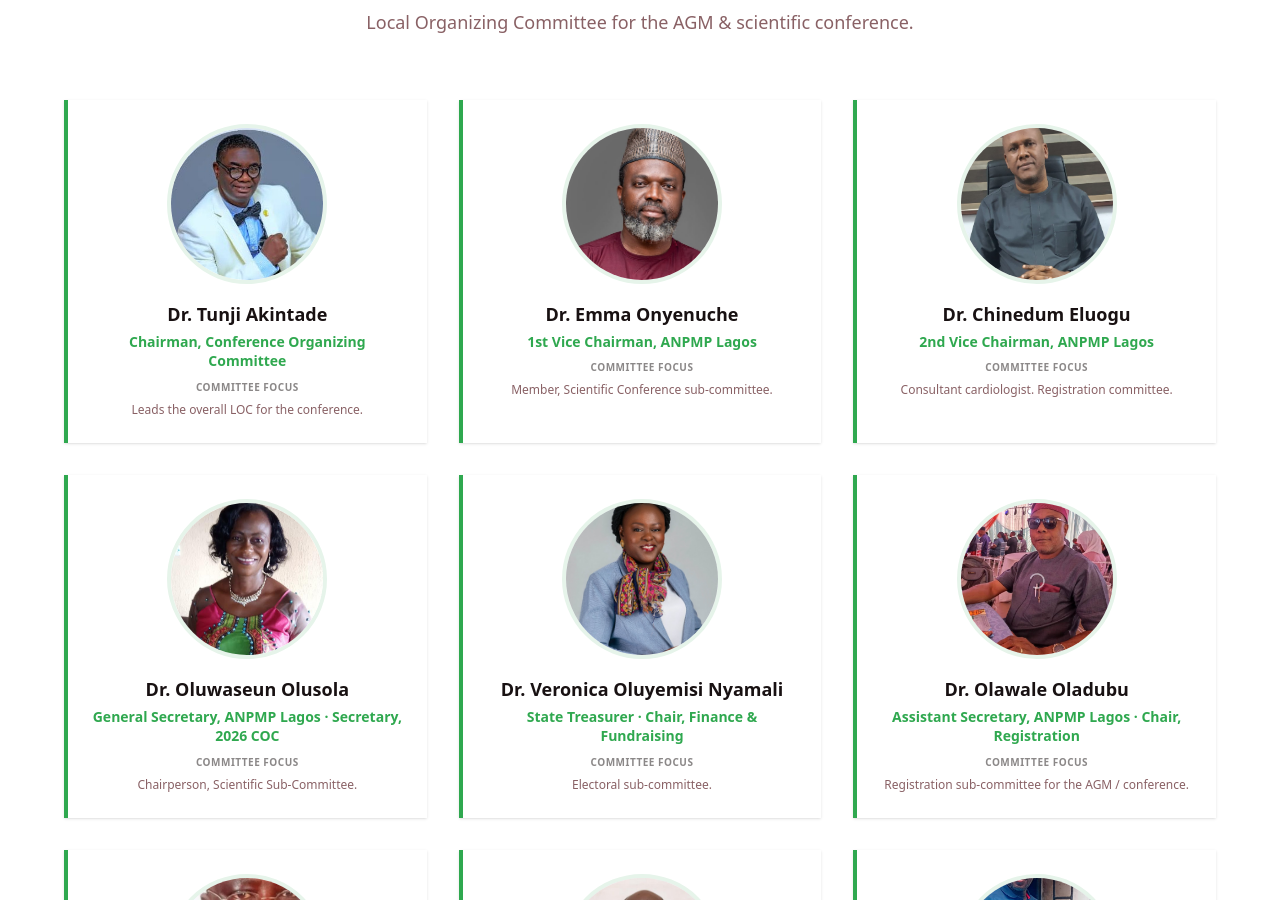
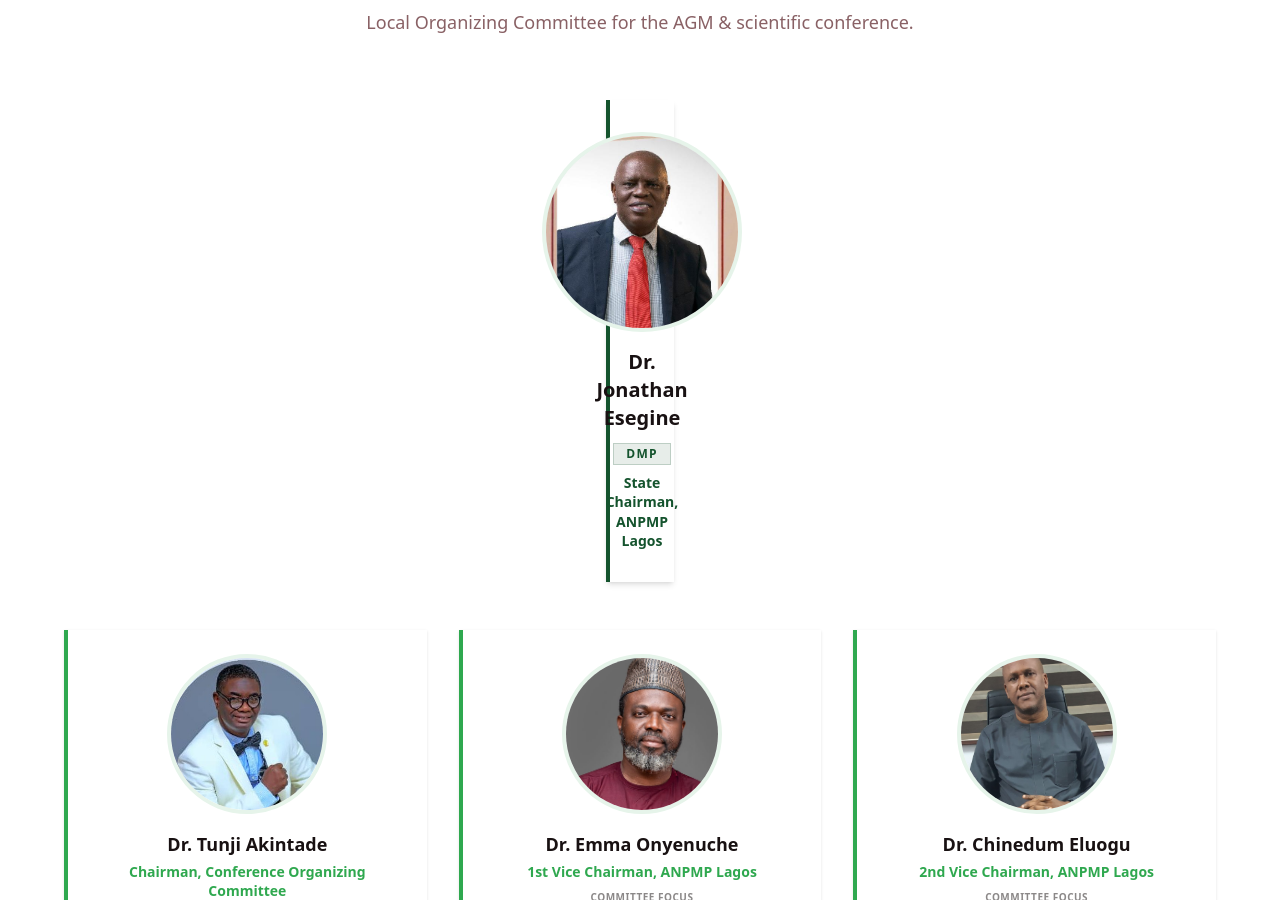
Before and after one commit to alexindevs/anpmplagos-conference, a Next.js app: page /about in a window 1280 px wide. Shown: the part 2340-3240 px from the top of the page. Built offline with nearby package versions, Linux system fonts and the light colour scheme; no server answers.

Commit message:
feat: add state chairman courtesy section to landing page and centre-top on about page

```diff
--- a/src/app/about/page.tsx
+++ b/src/app/about/page.tsx
@@ -233,6 +233,33 @@ export default function AboutPage() {
               Local Organizing Committee for the AGM &amp; scientific conference.
             </p>
           </div>
+
+          {/* State Chairman — featured at centre top */}
+          <div className="flex justify-center mb-12">
+            <div className="flex flex-col items-center gap-4 p-8 bg-white border-l-4 border-deep-forest shadow-md hover:shadow-xl transition-all w-full max-w-xs">
+              <div className="relative size-[200px] shrink-0 overflow-hidden rounded-full border-4 border-mint-whisper bg-gray-100">
+                <Image
+                  src="/dr-jonathan-esegine.jpeg"
+                  alt="Dr. Jonathan Esegine"
+                  width={200}
+                  height={200}
+                  className="h-full w-full object-cover object-top"
+                />
+              </div>
+              <div className="text-center">
+                <h3 className="text-xl font-bold text-charcoal mb-1">
+                  Dr. Jonathan Esegine
+                </h3>
+                <span className="inline-block py-0.5 px-3 bg-deep-forest/10 text-deep-forest text-xs font-bold tracking-widest uppercase border border-deep-forest/20 mb-2">
+                  DMP
+                </span>
+                <p className="text-sm font-bold text-deep-forest leading-snug">
+                  State Chairman, ANPMP Lagos
+                </p>
+              </div>
+            </div>
+          </div>
+
           <div className="grid grid-cols-1 gap-8 sm:grid-cols-2 lg:grid-cols-3">
             {COMMITTEE.map((member) => (
               <div
--- a/src/app/page.tsx
+++ b/src/app/page.tsx
@@ -1,3 +1,4 @@
+import Image from "next/image";
 import Link from "next/link";
 import CountdownTimer from "./components/CountdownTimer";
 import HeroBackgroundCarousel from "./components/HeroBackgroundCarousel";
@@ -445,6 +446,40 @@ export default function Home() {
         </div>
       </section>
 
+      {/* Organizing Committee / Chairman Courtesy */}
+      <section className="py-24 bg-deep-forest relative overflow-hidden">
+        <div className="absolute right-0 top-1/2 -translate-y-1/2 opacity-5 pointer-events-none select-none">
+          <span className="material-symbols-outlined text-white" style={{ fontSize: "320px" }}>medical_services</span>
+        </div>
+        <div className="max-w-5xl mx-auto px-4 relative z-10 flex flex-col items-center text-center">
+          {/* Photo */}
+          <div className="relative w-44 h-44 rounded-full overflow-hidden border-4 border-fresh-green/40 shadow-2xl mb-6">
+            <Image
+              src="/dr-jonathan-esegine.jpeg"
+              alt="Dr. Jonathan Esegine"
+              fill
+              className="object-cover object-top"
+            />
+          </div>
+
+          <p className="text-white/50 text-xs font-mono uppercase tracking-widest mb-4">
+            Conference Platform Presented Courtesy of
+          </p>
+
+          <h3 className="font-serif text-white text-3xl md:text-4xl font-bold mb-3">
+            Dr. Jonathan Esegine
+          </h3>
+
+          <span className="inline-block py-1 px-4 bg-fresh-green/20 text-fresh-green text-xs font-bold tracking-widest uppercase border border-fresh-green/30 mb-3">
+            DMP
+          </span>
+
+          <p className="text-white/60 text-sm font-mono tracking-wide">
+            State Chairman, ANPMP Lagos
+          </p>
+        </div>
+      </section>
+
       {/* FAQ Section */}
       <section className="py-24 px-4 max-w-4xl mx-auto" id="faq">
         <div className="text-center mb-16">
```
Also changed, not shown: public/dr-jonathan-esegine.jpeg (added).
